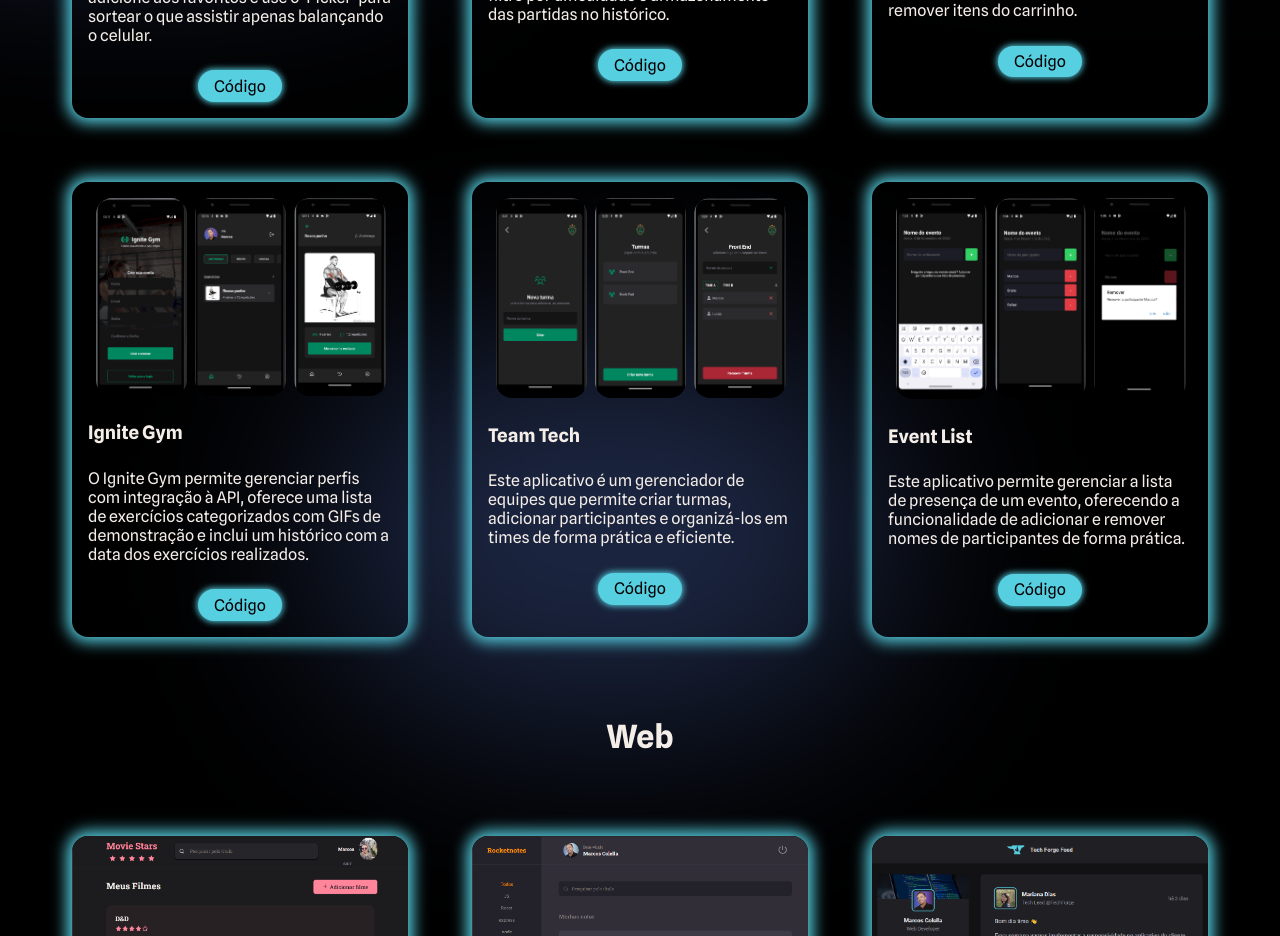
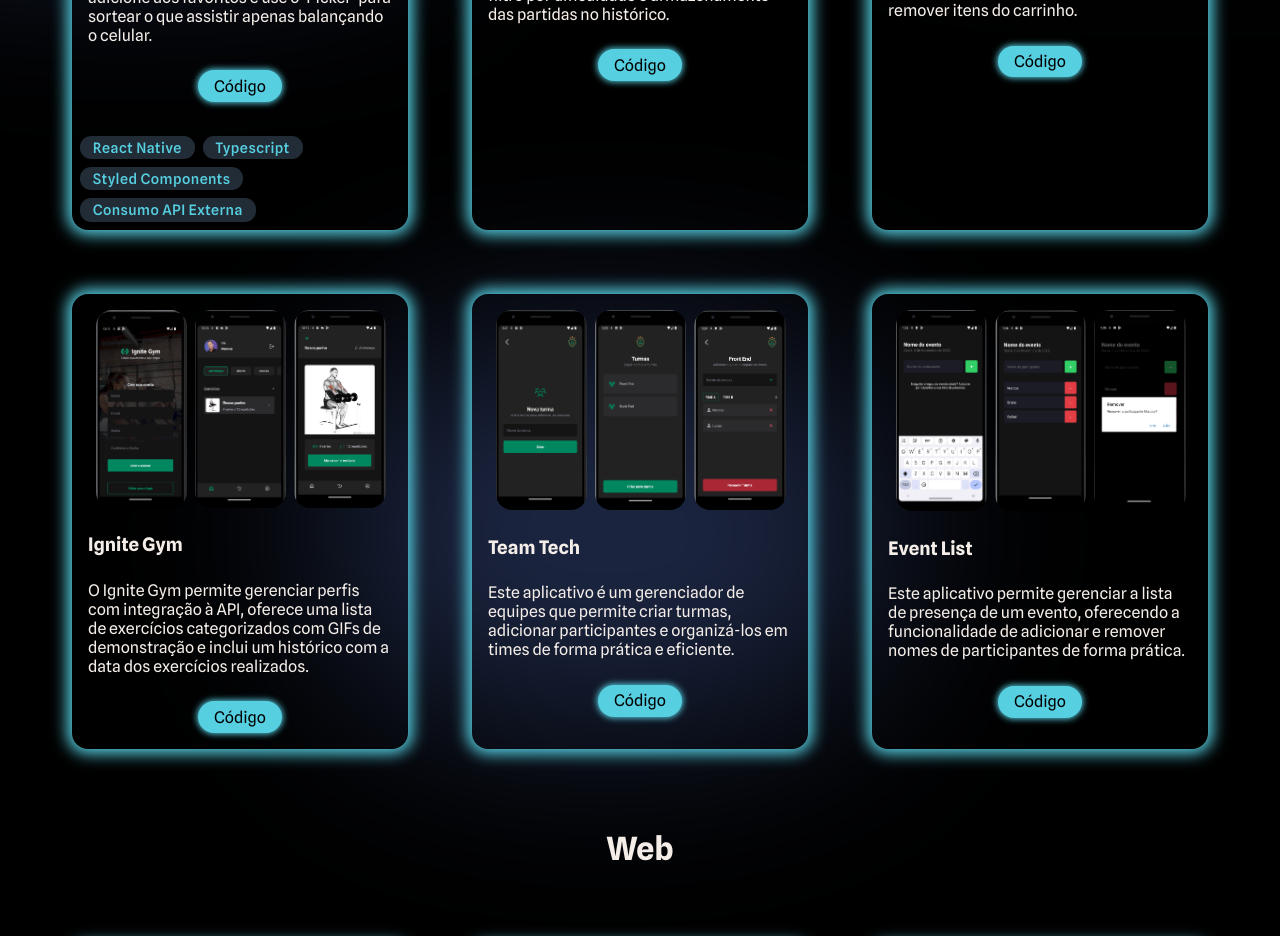
Before and after one commit to ColellaDev/Portfolio, a React (Vite) app: page / in a window 1280 px wide. Shown: the part 3160-4096 px from the top of the page. Built offline with nearby package versions, Linux system fonts and the light colour scheme.

Commit message:
Adicionado Tags Projetos

```diff
--- a/src/components/Projects/index.jsx
+++ b/src/components/Projects/index.jsx
@@ -1,7 +1,7 @@
 import  { Container } from "./styles"
 import {Zoom} from "react-awesome-reveal";
 import VanillaTilt from 'vanilla-tilt';
-import React, { useEffect } from 'react';
+import { useEffect } from 'react';
 
 import projects from "../../data/projects.json"
 import projectsMobile from "../../data/projectsMobile.json"
@@ -23,7 +23,7 @@
 
     const getImageUrl = (path) => {
         return new URL(`../../assets/${path}`, import.meta.url).href;
-      };
+    };
 
     return (
         <Container id="Projects">
@@ -50,7 +50,15 @@
                     <div className="links">
                         <a href={projectsMobile.code} target="_blank">Código</a>
                     </div>
-
+                    {projectsMobile.techs && (
+                        <div className="techs">
+                            {projectsMobile.techs.map((tech, idx) => (
+                                <span className="tech-tag" key={idx}>
+                                    {tech}
+                                </span>
+                            ))}
+                        </div>
+                    )}
                     </div>
                     </Zoom>
                 )
@@ -74,7 +82,7 @@
                             <a href={projects.demo} target="_blank">Demo</a>
                             <a href={projects.code} target="_blank">Código</a>
                         </div>
-
+                        {projects.techs && renderTechTags(projects.techs)}
                      </div>
                     </Zoom>
                 )
--- a/src/components/Projects/styles.js
+++ b/src/components/Projects/styles.js
@@ -121,4 +121,21 @@
       }
     }
   }
+
+  .techs {
+    display: flex;
+    flex-wrap: wrap;
+    gap: 0.5rem;
+    margin: 0.5rem;
+  }
+
+  .tech-tag {
+    background: ${({ theme }) => theme.COLORS.TAG};
+    color: ${({ theme }) => theme.COLORS.SECUNDARY};
+    border-radius: 0.7rem;
+    padding: 0.2rem 0.8rem;
+    font-size: 0.9rem;
+    font-weight: 500;
+    letter-spacing: 0.03em;
+  }
 `;
--- a/src/data/projectsMobile.json
+++ b/src/data/projectsMobile.json
@@ -5,7 +5,8 @@
         "imageSrc2": "moviePicker2.png",
         "imageSrc3": "moviePicker3.png",
         "description": "App desenvolvido em React Native com Expo, que consome a API do TMDB Movie. Busque filmes e séries, veja detalhes, adicione aos favoritos e use o 'Picker' para sortear o que assistir apenas balançando o celular.",
-        "code": "https://github.com/ColellaDev/MoviePicker-Mobile"
+        "code": "https://github.com/ColellaDev/MoviePicker-Mobile",
+        "techs": ["React Native", "Typescript", "Styled Components", "Consumo API Externa"]
     },
     {
         "title": "Quiz Animado",
--- a/src/styles/dark.js
+++ b/src/styles/dark.js
@@ -3,19 +3,19 @@
 
     COLORS: {
 
-      //BACKGROUND: "#10002B",
       BACKGROUND: "#000",
+      BACKGROUND_900: "#1C1B1E",
+      BACKGROUND_800: "#262529",
+
       CARD: "#131149",
+      TAG: "#222c36",
 
       PRIMARY: "#F4EDE8",
       SECUNDARY: "#56cfe1",
+      SECUNDARY_100: "#289bb7",
 
       RED: "#FF002E",
-      GRAY: "#808080",
-
-      BACKGROUND_900: "#1C1B1E",
-       BACKGROUND_800: "#262529",
-       GRAY: "#3E3B47",
-        GRAY_100: "#948F99",
+      GRAY: "#3E3B47",
+      GRAY_100: "#948F99",
     }
   }
```
